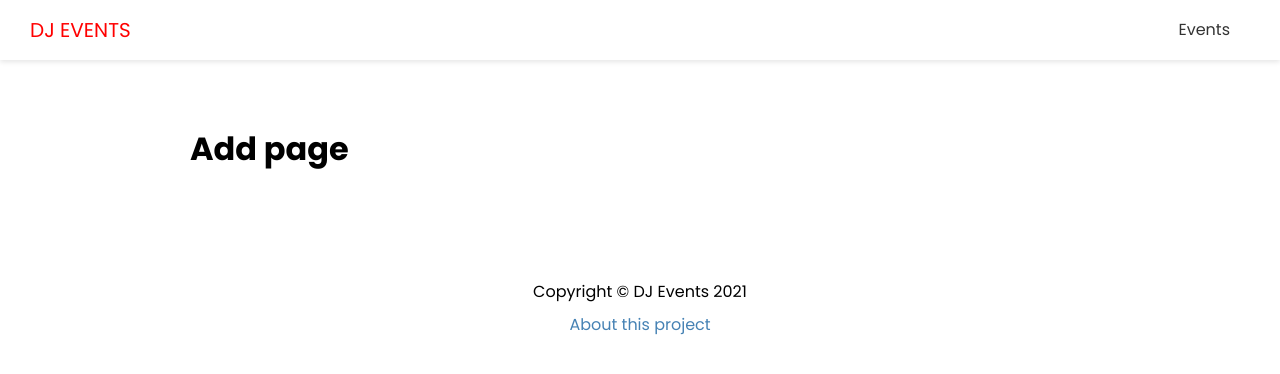
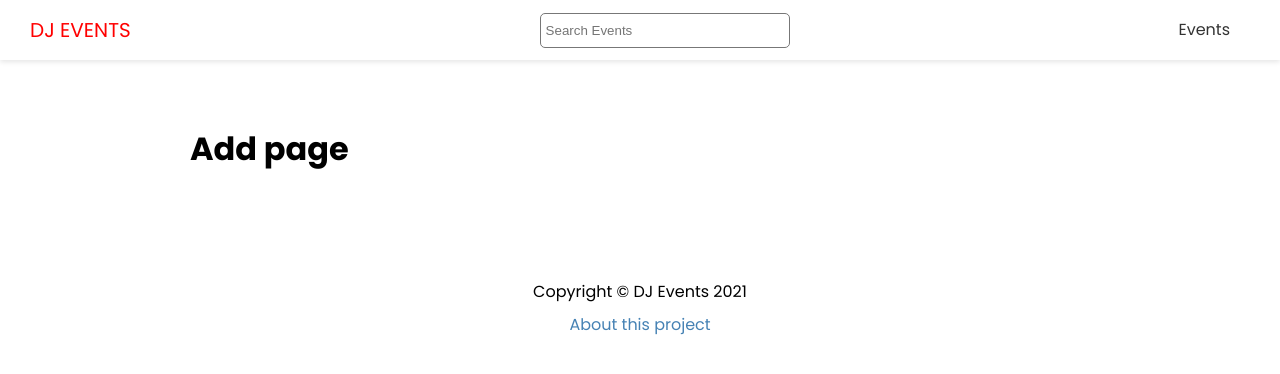
Before and after one commit to MagicPojska/next-dj-events-frontend, a Next.js app: page /events/add in a window 1280 px wide. Shown: the top 374 px of the page. Built offline with nearby package versions, Linux system fonts and the light colour scheme.

Commit message:
Added search functionality with search box

```diff
--- a/components/Header.jsx
+++ b/components/Header.jsx
@@ -1,5 +1,6 @@
 import Link from "next/link";
 import styles from "@/styles/Header.module.css";
+import Search from "./Search";
 
 export default function Header() {
     return (
@@ -9,6 +10,8 @@
                     <a>DJ Events</a>
                 </Link>
             </div>
+
+            <Search />
 
             <nav>
                 <ul>
--- /dev/null
+++ b/components/Search.jsx
@@ -0,0 +1,23 @@
+import { useState } from 'react'
+import { useRouter } from 'next/router'
+import styles from '@/styles/Search.module.css'
+
+export default function Search() {
+    const [term, setTerm] = useState('');
+    const router = useRouter();
+
+    const handleSubmit = (e) => {
+        e.preventDefault()
+        router.push(`/events/search?term=${term}`)
+        setTerm('');
+    }
+    return (
+        <div className={styles.search}>
+            <form onSubmit={handleSubmit}>
+                <input type="text" value={term} onChange={(e) => {
+                    setTerm(e.target.value);
+                }} placeholder='Search Events' />
+            </form>
+        </div>
+    )
+}
--- /dev/null
+++ b/styles/Search.module.css
@@ -0,0 +1,7 @@
+.search input {
+  width: 250px;
+  height: 35px;
+  padding: 5px;
+  border: 1px #777 solid;
+  border-radius: 5px;
+}
```
